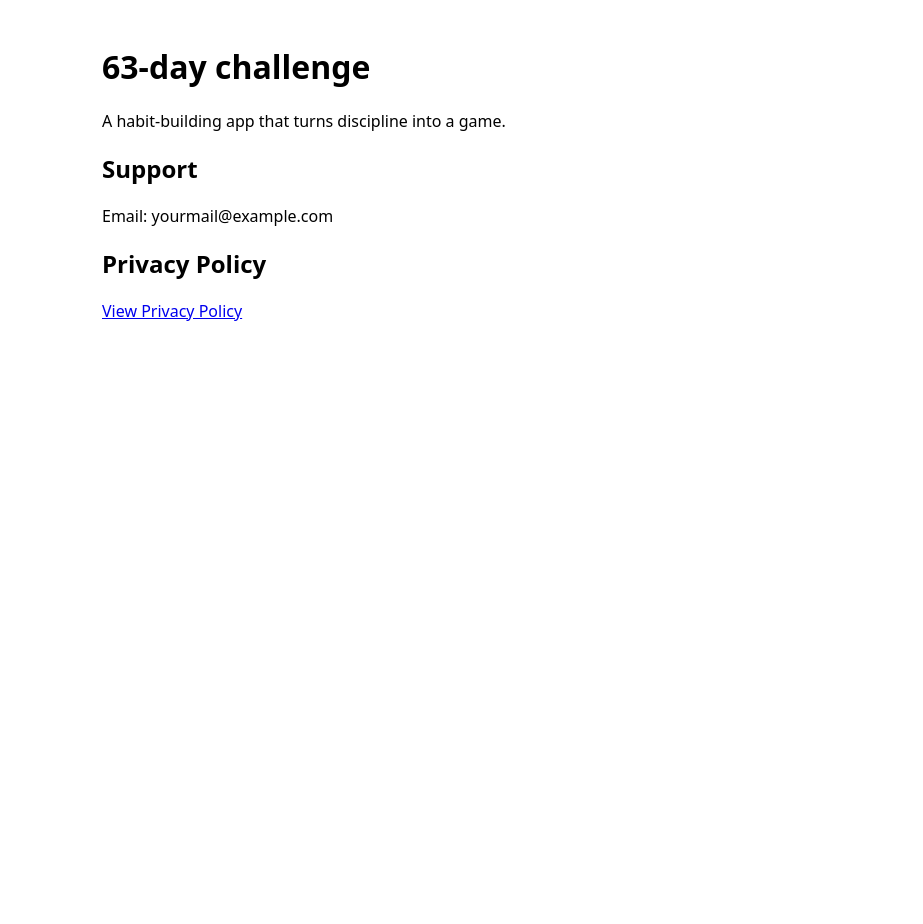
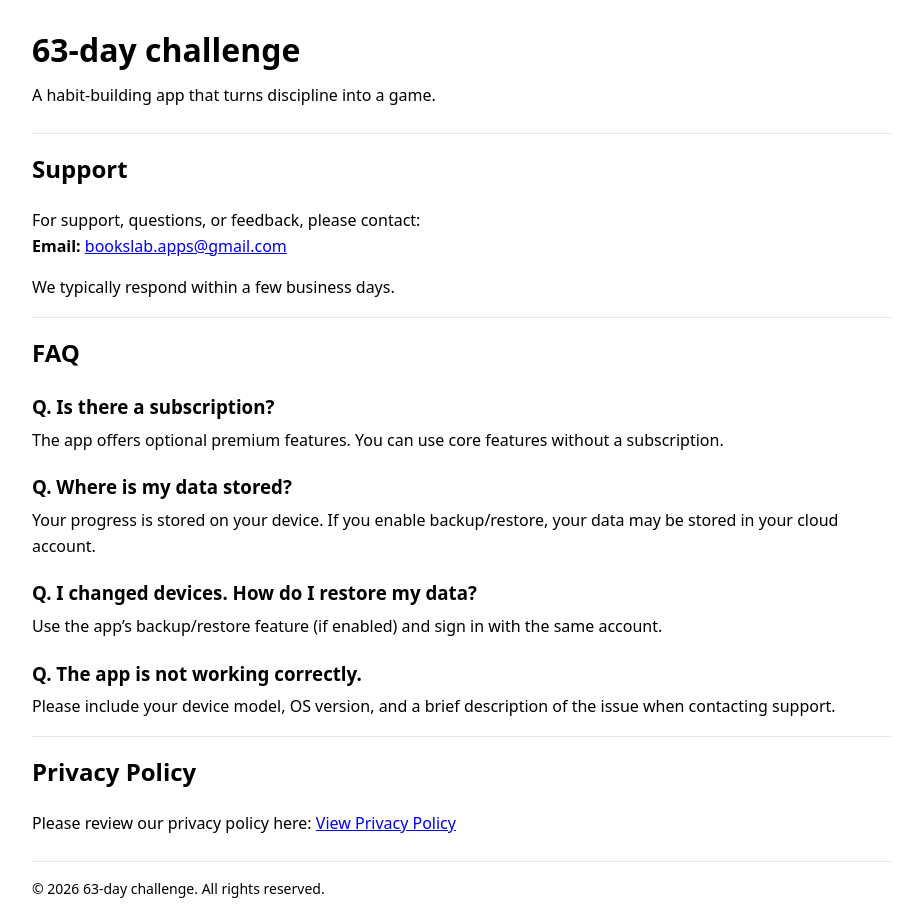
Before and after one commit to daigorou765/63-day-challenge-site, a plain HTML site: page index.html in a window 1280 px wide. Shown: the whole page, without its empty margins (178-1101 px from the left). Before the commit the page ends 800 px from the top, so only its background shows below. Drawn offline with Linux system fonts and the light colour scheme.

Commit message:
Update index.html

```diff
--- a/index.html
+++ b/index.html
@@ -2,17 +2,71 @@
 <html lang="en">
 <head>
   <meta charset="UTF-8" />
-  <title>63-day challenge</title>
+  <title>63-day challenge — Support</title>
   <meta name="viewport" content="width=device-width, initial-scale=1" />
+  <meta name="description" content="Support page for 63-day challenge app. Contact, FAQ, and privacy policy." />
 </head>
-<body style="font-family: system-ui; max-width: 720px; margin: auto; padding: 24px;">
-  <h1>63-day challenge</h1>
-  <p>A habit-building app that turns discipline into a game.</p>
 
-  <h2>Support</h2>
-  <p>Email: yourmail@example.com</p>
+<body style="font-family: system-ui; max-width: 860px; margin: auto; padding: 24px; line-height: 1.6;">
+  <header style="margin-bottom: 24px;">
+    <h1 style="margin: 0;">63-day challenge</h1>
+    <p style="margin: 8px 0 0;">
+      A habit-building app that turns discipline into a game.
+    </p>
+  </header>
 
-  <h2>Privacy Policy</h2>
-  <p><a href="privacy.html">View Privacy Policy</a></p>
+  <section style="border-top: 1px solid #e5e7eb; padding-top: 16px; margin-top: 16px;">
+    <h2 style="margin-top: 0;">Support</h2>
+    <p>
+      For support, questions, or feedback, please contact:
+      <br />
+      <strong>Email:</strong> <a href="mailto:bookslab.apps@gmail.com">bookslab.apps@gmail.com</a>
+    </p>
+    <p style="margin-top: 0;">
+      We typically respond within a few business days.
+    </p>
+  </section>
+
+  <section style="border-top: 1px solid #e5e7eb; padding-top: 16px; margin-top: 16px;">
+    <h2 style="margin-top: 0;">FAQ</h2>
+
+    <h3 style="margin-bottom: 6px;">Q. Is there a subscription?</h3>
+    <p style="margin-top: 0;">
+      The app offers optional premium features. You can use core features without a subscription.
+    </p>
+
+    <h3 style="margin-bottom: 6px;">Q. Where is my data stored?</h3>
+    <p style="margin-top: 0;">
+      Your progress is stored on your device. If you enable backup/restore, your data may be stored in your cloud account.
+    </p>
+
+    <h3 style="margin-bottom: 6px;">Q. I changed devices. How do I restore my data?</h3>
+    <p style="margin-top: 0;">
+      Use the app’s backup/restore feature (if enabled) and sign in with the same account.
+    </p>
+
+    <h3 style="margin-bottom: 6px;">Q. The app is not working correctly.</h3>
+    <p style="margin-top: 0;">
+      Please include your device model, OS version, and a brief description of the issue when contacting support.
+    </p>
+  </section>
+
+  <section style="border-top: 1px solid #e5e7eb; padding-top: 16px; margin-top: 16px;">
+    <h2 style="margin-top: 0;">Privacy Policy</h2>
+    <p>
+      Please review our privacy policy here:
+      <a href="privacy.html">View Privacy Policy</a>
+    </p>
+  </section>
+
+  <footer style="border-top: 1px solid #e5e7eb; padding-top: 16px; margin-top: 24px; font-size: 14px;">
+    <p style="margin: 0;">
+      © <span id="y"></span> 63-day challenge. All rights reserved.
+    </p>
+  </footer>
+
+  <script>
+    document.getElementById("y").textContent = new Date().getFullYear();
+  </script>
 </body>
 </html>
```
